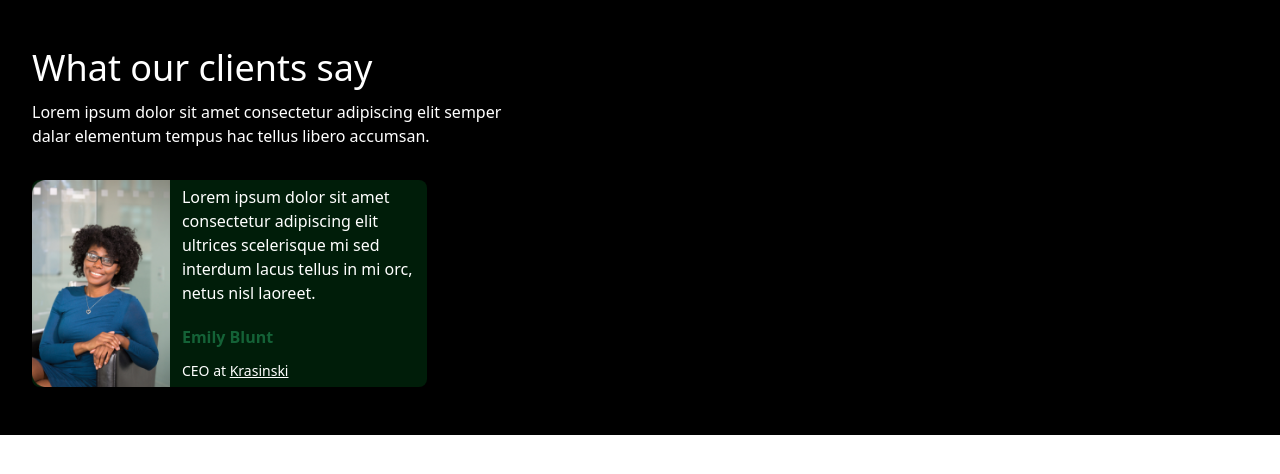
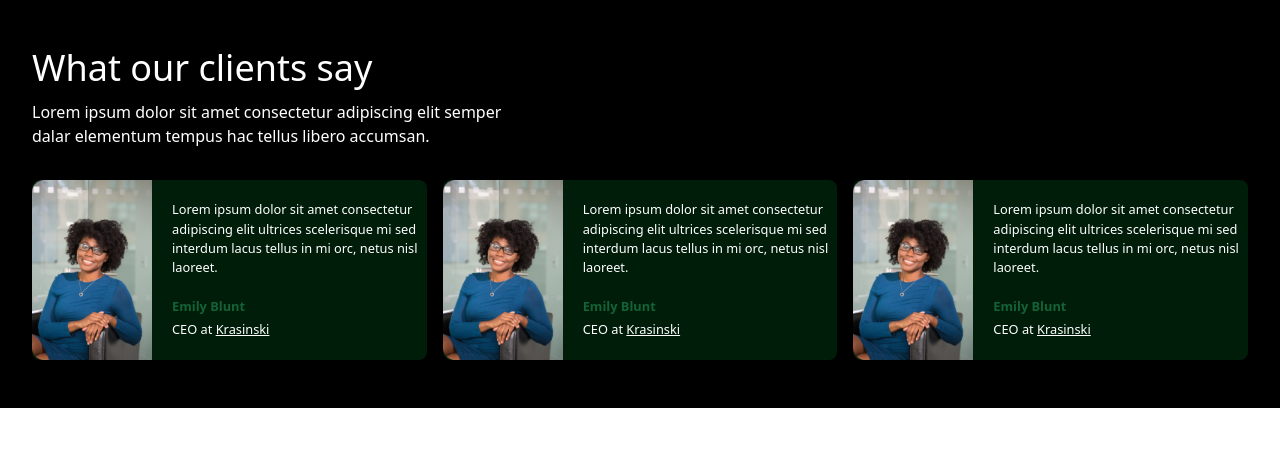
Before and after one commit to gitly-br/site-gitly, a Next.js app in the folder frontend/: page / in a window 1280 px wide. Shown: the top 474 px of the page. Built offline with nearby package versions, Linux system fonts and the light colour scheme.

Commit message:
feat: ajustes - 3

```diff
--- a/frontend/components/ourclients.jsx
+++ b/frontend/components/ourclients.jsx
@@ -1,35 +1,65 @@
 import Image from "next/image";
 import Pessoa from '../assets/pessoa.png'
 
-function Ourclients() {
+export function Ourclients() {
     return (
         <div class = 'py-12 px-8 bg-black'>
             <div>
                 <h1 class = 'text-4xl text-white'>What our clients say</h1>
                 <p class = 'mt-3 text-white'>Lorem ipsum dolor sit amet consectetur adipiscing elit semper<br></br> dalar elementum tempus hac tellus libero accumsan. </p>
             </div>
-
-            <div class = 'display:flex'>
-                <div className="grid grid-cols-1 sm:grid-cols-3 gap-4 mt-8">
-                    <div className="bg-[#001D09] rounded-lg flex flex-col sm:flex-row items-center justify-between">
-                        <div className="w-1/6 sm:w-1/2 pr-3">
-                            <Image src={Pessoa} alt="Imagem" className = 'w-full h-full'/>
+            <div class = 'grid gap-4 grid-cols-1 md:grid-cols-3'>
+                <div className="bg-[#001D09] rounded-lg flex flex-row items-center mt-8">
+                    <div className="w-3/5 sm:w-2/5 pr-3">
+                        <Image src={Pessoa} alt="Imagem" className = 'w-full object-cover h-full'/>
+                    </div>
+                    <div className="w-4/5 sm:w-4/5 p-2">
+                        <p className = 'text-[3svw] sm:text-[2svw] md:text-[1svw] text-white font-Montserrat'>Lorem ipsum dolor sit amet consectetur adipiscing elit ultrices scelerisque mi sed interdum lacus tellus in mi orc, netus nisl laoreet.</p>
+                        <p class = 'text-[#146237] text-[3svw] sm:text-[2svw] md:text-[1svw] mt-5'>
+                            <b>Emily Blunt</b>
+                        </p>
+                        <p className = 'mt-1 text-[3svw] sm:text-[2svw] md:text-[1svw] text-white'>
+                            CEO at <u>Krasinski</u>
+                        </p>
+                    </div>
+                </div>
+                    <div className="bg-[#001D09] rounded-lg flex flex-row items-center mt-8">
+                        <div className="w-3/5 sm:w-2/5 pr-3">
+                            <Image src={Pessoa} alt="Imagem" className = 'w-full object-cover h-full'/>
                         </div>
-                        <div className="w-5/6 text-white">
-                            <p className = 'text-base'>Lorem ipsum dolor sit amet consectetur adipiscing elit ultrices scelerisque mi sed interdum lacus tellus in mi orc, netus nisl laoreet.</p>
-                            <p class = 'text-[#146237] mt-5 text-base'>
+                        <div className="w-4/5 sm:w-4/5 p-2">
+                            <p className = 'text-[3svw] sm:text-[2svw] md:text-[1svw] text-white font-Montserrat'>Lorem ipsum dolor sit amet consectetur adipiscing elit ultrices scelerisque mi sed interdum lacus tellus in mi orc, netus nisl laoreet.</p>
+                            <p class = 'text-[#146237] text-[3svw] sm:text-[2svw] md:text-[1svw] mt-5'>
                                 <b>Emily Blunt</b>
                             </p>
-                            <p className = 'mt-3 text-sm'>
+                            <p className = 'mt-1 text-[3svw] sm:text-[2svw] md:text-[1svw] text-white'>
                                 CEO at <u>Krasinski</u>
                             </p>
                         </div>
-
                     </div>
-                </div>
+                    <div className="bg-[#001D09] rounded-lg flex flex-row items-center mt-8">
+                        <div className="w-3/5 sm:w-2/5 pr-3">
+                            <Image src={Pessoa} alt="Imagem" className = 'w-full object-cover h-full'/>
+                        </div>
+                        <div className="w-4/5 sm:w-4/5 p-2">
+                            <p className = 'text-[3svw] sm:text-[2svw] md:text-[1svw] text-white font-Montserrat'>Lorem ipsum dolor sit amet consectetur adipiscing elit ultrices scelerisque mi sed interdum lacus tellus in mi orc, netus nisl laoreet.</p>
+                            <p class = 'text-[#146237] text-[3svw] sm:text-[2svw] md:text-[1svw] mt-5'>
+                                <b>Emily Blunt</b>
+                            </p>
+                            <p className = 'mt-1 text-[3svw] sm:text-[2svw] md:text-[1svw] text-white'>
+                                CEO at <u>Krasinski</u>
+                            </p>
+                        </div>
+                    </div>
             </div>
 
+
+
         </div>
+
+
+
+
     )
 }
 
--- a/frontend/package.json
+++ b/frontend/package.json
@@ -14,7 +14,10 @@
     "next": "14.2.2",
     "react": "^18",
     "react-dom": "^18",
+    "react-responsive-carousel": "^3.2.23",
+    "react-slick": "^0.30.2",
     "sass": "^1.75.0",
+    "slick-carousel": "^1.8.1",
     "spline": "^0.0.0"
   },
   "devDependencies": {
```
Also changed, not shown: 1 other file (tests, documents, lock files or other folders).
